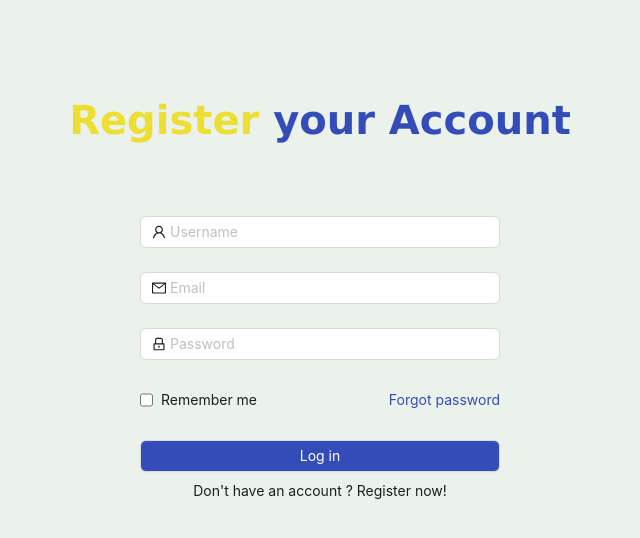
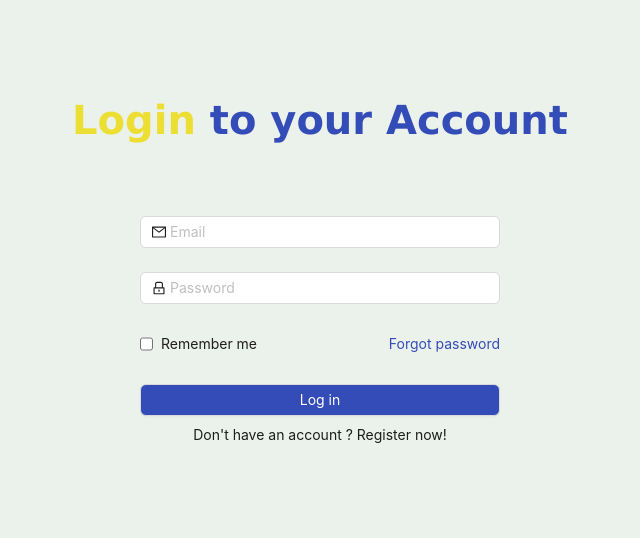
Before and after one commit to maheeen-khan/post-app, a React (Vite) app: page / in a window 1280 px wide. Shown: the top 538 px of the page, without its empty margins (320-960 px from the left). Built offline with nearby package versions, Linux system fonts and the light colour scheme.

Commit message:
routing introduced

```diff
--- a/package.json
+++ b/package.json
@@ -14,7 +14,8 @@
     "bootstrap": "^5.3.3",
     "react": "^18.3.1",
     "react-bootstrap": "^2.10.8",
-    "react-dom": "^18.3.1"
+    "react-dom": "^18.3.1",
+    "react-router-dom": "^7.1.3"
   },
   "devDependencies": {
     "@eslint/js": "^9.17.0",
--- a/src/App.jsx
+++ b/src/App.jsx
@@ -1,13 +1,11 @@
 import './App.css'
-import LoginPage from './pages/LoginPage'
-import RegisterPage from './pages/RegisterPage'
+import AppRoutes from './routes/appRoutes'
 
 function App() {
 
   return (
     <>
-      {/* <LoginPage/> */}
-      <RegisterPage/>
+      <AppRoutes/>
     </>
   )
 }
--- /dev/null
+++ b/src/routes/appRoutes.jsx
@@ -0,0 +1,24 @@
+import React from 'react'
+import { BrowserRouter, Routes, Route, Navigate } from 'react-router-dom'
+import LoginPage from '../pages/LoginPage'
+import RegisterPage from '../pages/RegisterPage'
+
+const AppRoutes = () => {
+  return (
+    <>
+        <BrowserRouter>
+
+            <Routes>
+
+                <Route path='/' element={<LoginPage/>}></Route>
+                <Route path='/register' element={<RegisterPage/>}></Route>
+
+
+
+            </Routes>
+        </BrowserRouter>
+    </>
+  )
+}
+
+export default AppRoutes
```
Also changed, not shown: 1 other file (tests, documents, lock files or other folders).
